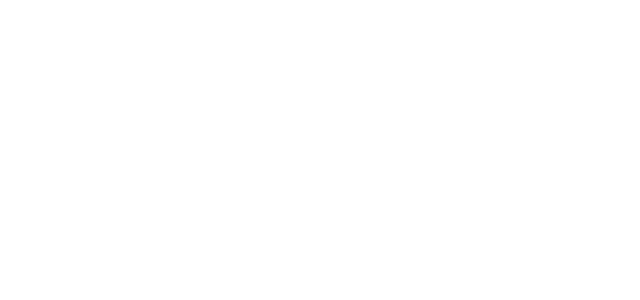
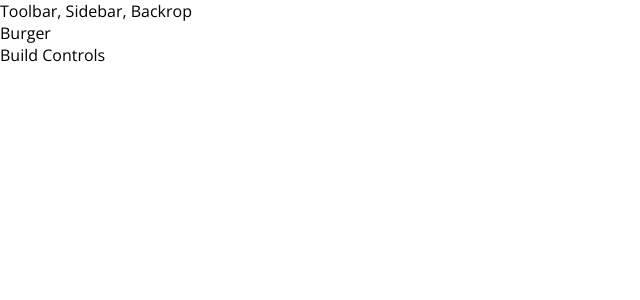
Before and after one commit to dsharonbgu/burger-first, a React app: page / in a window 1280 px wide. Shown: the top 300 px of the page, without its empty margins (0-640 px from the left). Built offline with nearby package versions, Linux system fonts and the light colour scheme.

Commit message:
create Layout and burgerbuilder

```diff
--- a/src/App.js
+++ b/src/App.js
@@ -1,9 +1,15 @@
 import React, { Component } from 'react';
+import Layout from './components/Layout/Layout';
+import BurgerBuilder from "./containers/BurgerBuilder/BurgerBuilder";
 
 class App extends Component {
   render() {
     return (
-        <div></div>
+        <div>
+            <Layout>
+                <BurgerBuilder/>
+            </Layout>
+        </div>
     );
   }
 }
--- /dev/null
+++ b/src/components/Layout/Layout.css
@@ -0,0 +1,4 @@
+.Content {
+    margin-top: 16px;
+    color: azure;
+}
--- /dev/null
+++ b/src/components/Layout/Layout.js
@@ -0,0 +1,22 @@
+import  React from 'react';
+import Auxiliary from '../../hoc/Auxiliary';
+import classes from  './Layout.css';
+
+
+
+
+
+
+
+const layout = (props) => (
+    <Auxiliary>
+        <div>Toolbar, Sidebar, Backrop</div>
+        <main className={classes.Content}>
+            {props.children}
+        </main>
+    </Auxiliary>
+);
+
+
+
+export default layout;
--- /dev/null
+++ b/src/containers/BurgerBuilder/BurgerBuilder.js
@@ -0,0 +1,17 @@
+import React, {Component} from 'react';
+import Auxiliary from "../../hoc/Auxiliary";
+
+
+
+class BurgerBuilder extends Component {
+    render() {
+        return (
+           <Auxiliary>
+               <div>Burger</div>
+               <div>Build Controls</div>
+           </Auxiliary>
+        );
+    }
+}
+
+export default BurgerBuilder;
--- /dev/null
+++ b/src/hoc/Auxiliary.js
@@ -0,0 +1,5 @@
+import React from 'react';
+
+const Auxiliary = (props) => props.children;
+
+export default Auxiliary;
--- a/src/index.css
+++ b/src/index.css
@@ -1,5 +1,5 @@
 body {
   margin: 0;
   padding: 0;
-  font-family: sans-serif;
+  font-family: "Open Sans" , sans-serif;
 }
```
